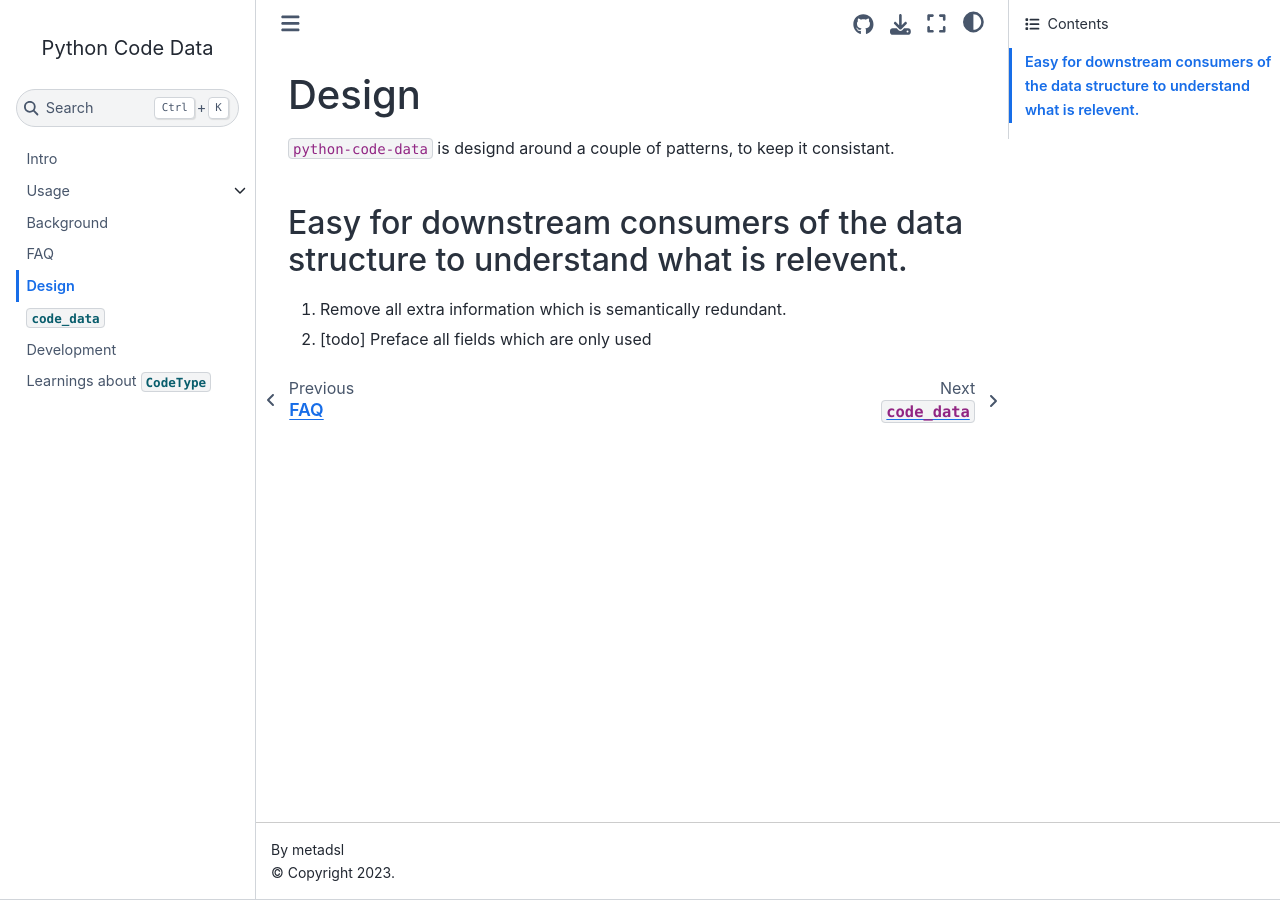
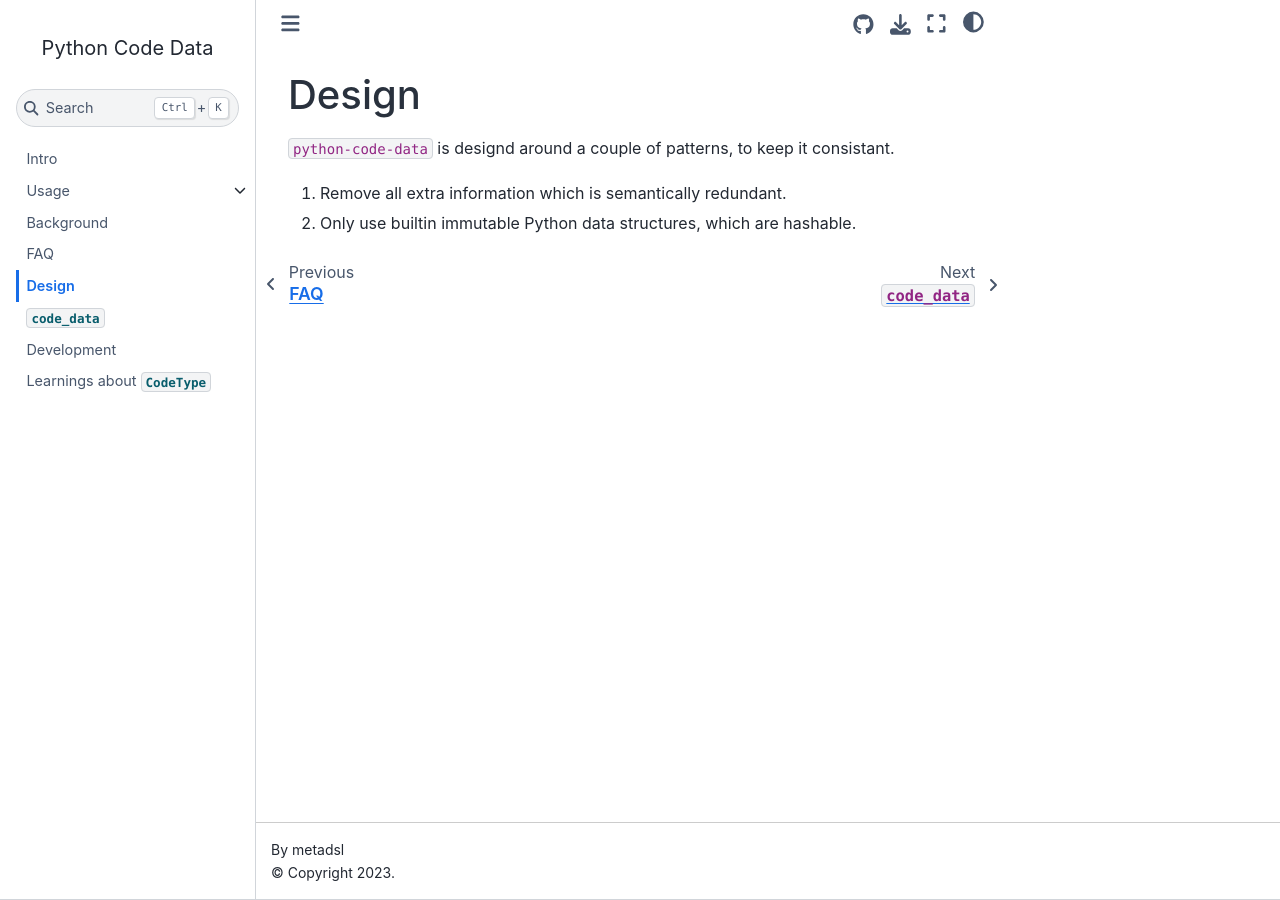
Before and after one commit to metadsl/python-code-data, a Jupyter Book: the page built from docs/design.md, in a window 1280 px wide. Built offline with Jupyter Book 1.0.4 settings and Sphinx 7.4.7 and the Sphinx Book theme 1.1.4, drawn with Linux system fonts in a browser that asks for light colours.

Commit message:
Tidy up dos

```diff
--- a/docs/design.md
+++ b/docs/design.md
@@ -2,7 +2,5 @@
 
 `python-code-data` is designd around a couple of patterns, to keep it consistant.
 
-## Easy for downstream consumers of the data structure to understand what is relevent.
-
 1. Remove all extra information which is semantically redundant.
-2. [todo] Preface all fields which are only used
+2. Only use builtin immutable Python data structures, which are hashable.
```
Also changed, not shown: docs/intro.md (+1 -0 lines), docs/usage.md (+3 -1 lines).
